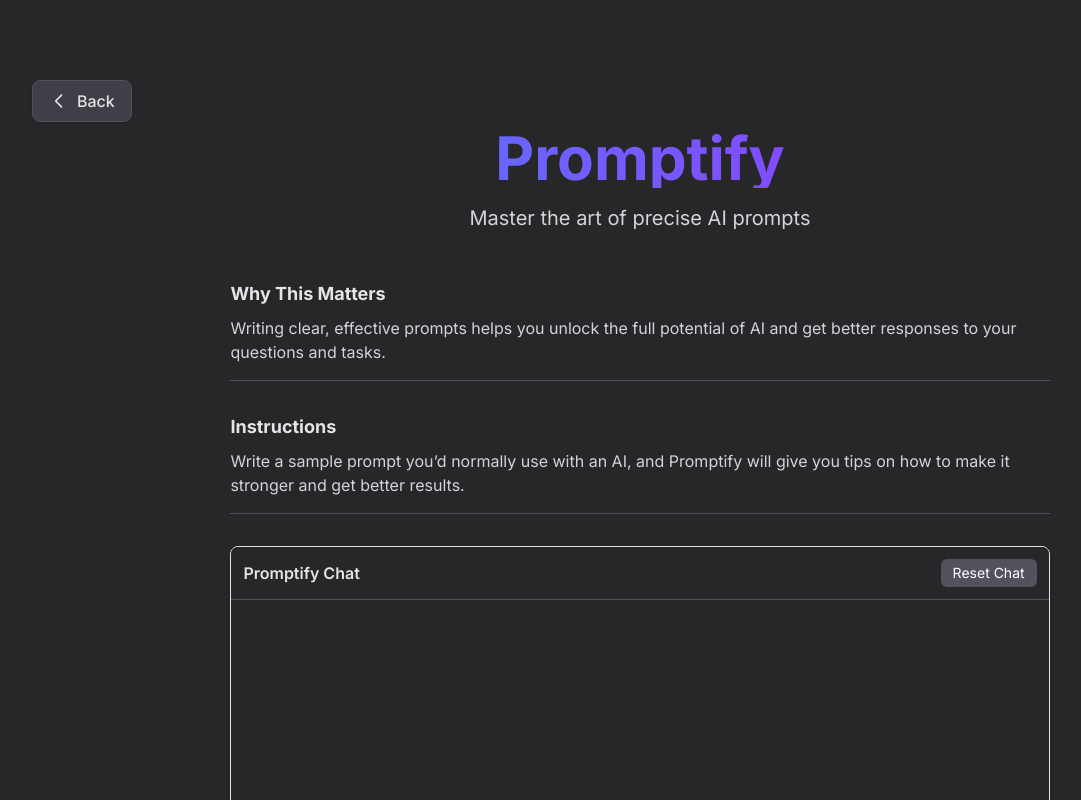
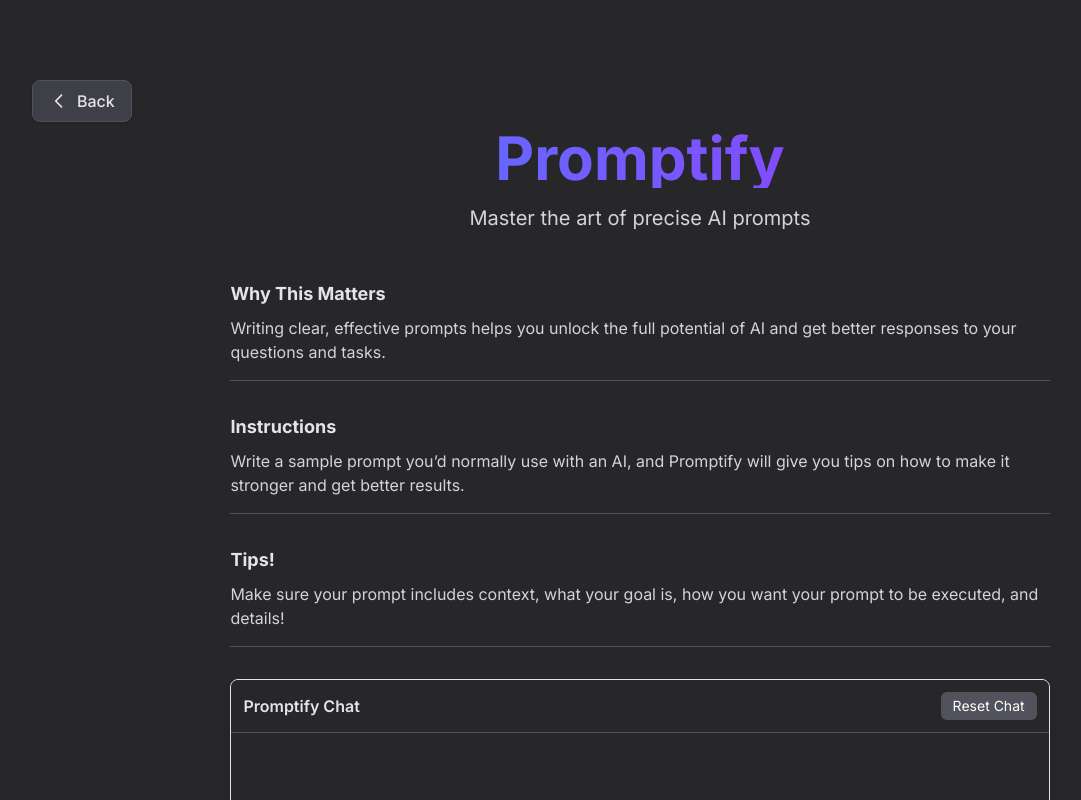
Before and after one commit to obtain-ai/obtain, a SvelteKit app: page /promptify in a window 1280 px wide. Shown: the top 800 px of the page, without its empty margins (0-1081 px from the left). Built offline with nearby package versions, Linux system fonts and the light colour scheme.

Commit message:
add tips on top

```diff
--- a/src/routes/promptify/+page.svelte
+++ b/src/routes/promptify/+page.svelte
@@ -47,6 +47,17 @@
 			</InfoDisplay>
 		</div>
 
+		<div class="mb-8">
+			<InfoDisplay>
+				{#snippet title()}
+					Tips!
+				{/snippet}
+				{#snippet content()}
+					Make sure your prompt includes context, what your goal is, how you want your prompt to be executed, and details!
+				{/snippet}
+			</InfoDisplay>
+		</div>
+
 		<!-- Chat section scaled to 64% -->
 		<div class="w-[80%] mx-auto mb-8">
 			<PromptifyChat />
```
